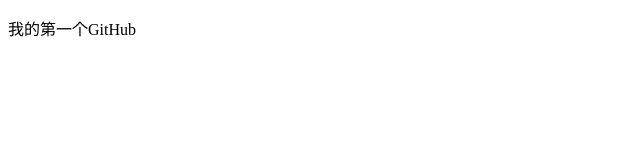
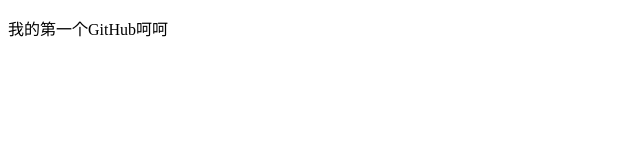
Before and after one commit to supstaer/suptaer.github.lo, a plain HTML site: page Index.html in a window 1280 px wide. Shown: the full height of the page, 0-640 px from the left. Drawn offline with Linux system fonts and the light colour scheme.

Commit message:
我的GitHub

```diff
--- a/Index.html
+++ b/Index.html
@@ -5,6 +5,6 @@
 		<title>Document</title>
 	</head>
 	<body>
-		<p>我的第一个GitHub</p>
+		<p>我的第一个GitHub呵呵</p>
 	</body>
 </html>
```
